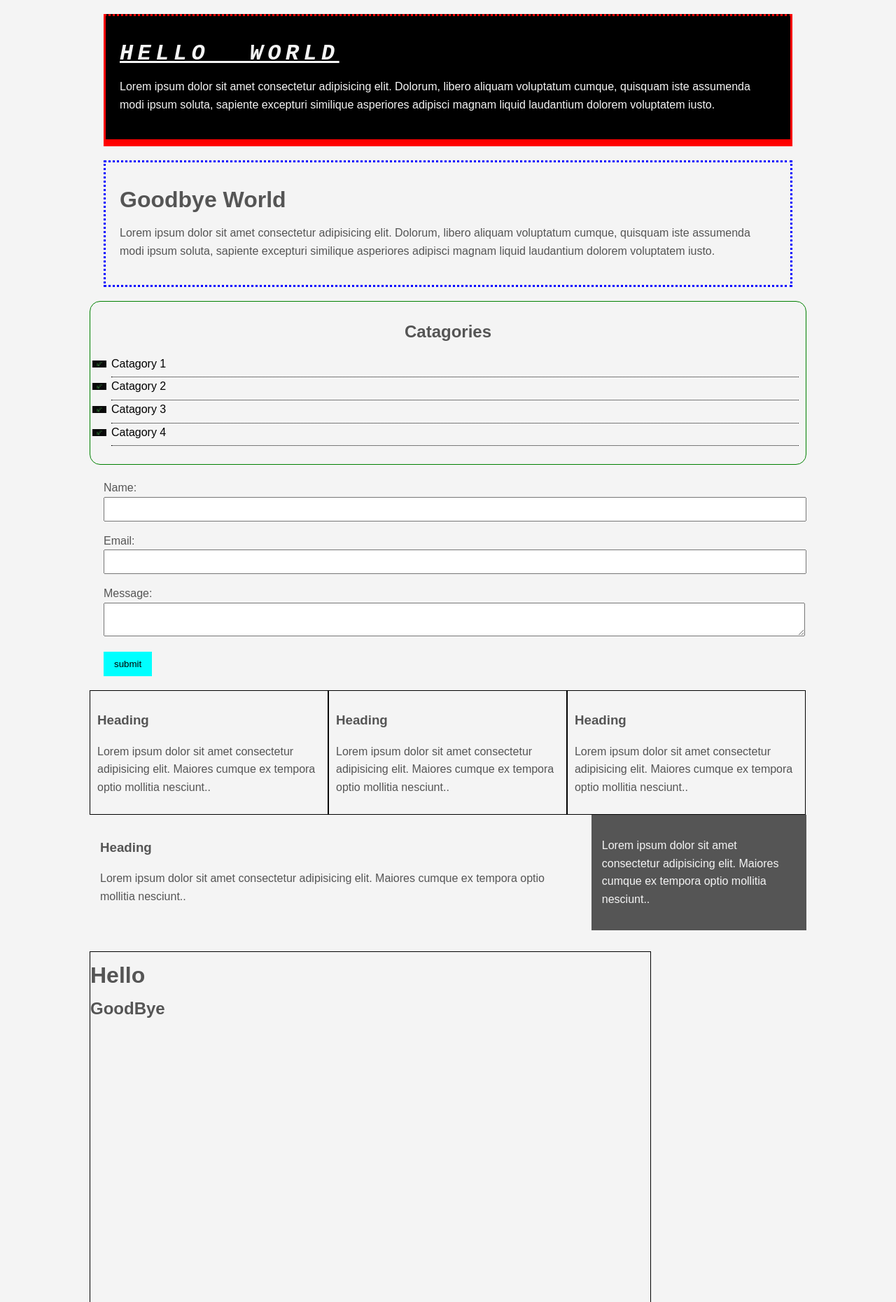
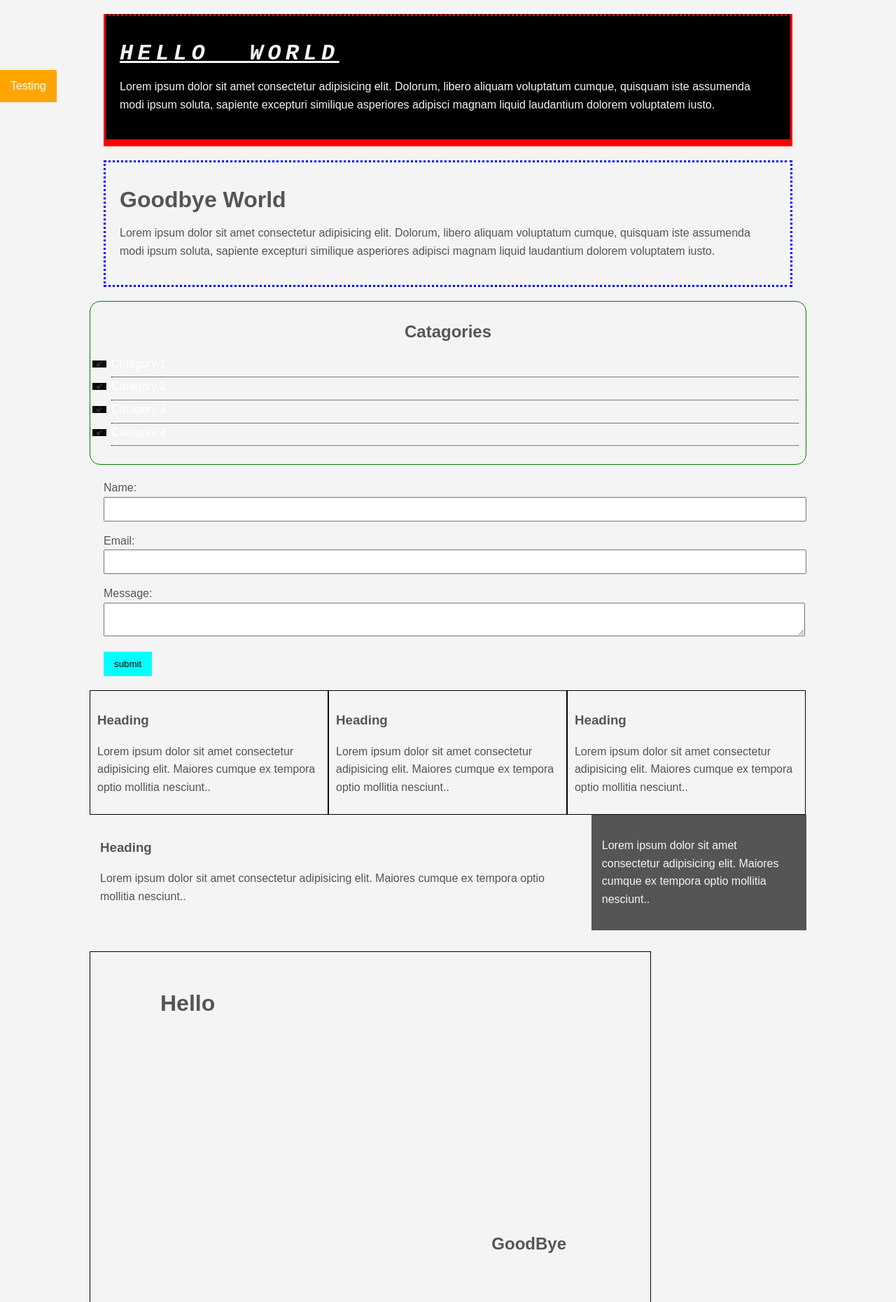
Before and after one commit to Ibbya42/CSS, a plain HTML site: page CSScheatsheet/index.html in a window 1280 px wide. Shown: the whole page at 70% size. Drawn offline with Linux system fonts and the light colour scheme.

Commit message:
7/08 push

```diff
--- a/CSScheatsheet/css/style.css
+++ b/CSScheatsheet/css/style.css
@@ -26,7 +26,7 @@ body{
 
 a{
     text-decoration:none;
-    color: black;
+    color: white;
 }
 
 a:hover{
@@ -37,18 +37,14 @@ a:active{
     color:green;
 }
 
-a:visited{
-    color: black;
-}
-
 .container{
     width: 80%;
     margin: auto;
 }
 
 .button{
-    background-color: black;
-    color: red;
+    background-color: orange;
+    color: white;
     padding: 10px 15px;
     border: none;
 }
@@ -185,4 +181,25 @@ a:visited{
     height: 500px;
     border: 1px solid black;
     margin-top: 30px;
+    position: relative;
 }
+
+.p-box h1{
+
+    position: absolute;
+    top: 40px;
+    left: 100px;
+
+}
+
+.p-box h2{
+
+    position: absolute;
+    bottom: 50px;
+    right: 120px;
+}
+
+.fix-me{
+    position: fixed;
+    top: 100px;
+}
--- a/CSScheatsheet/index.html
+++ b/CSScheatsheet/index.html
@@ -90,10 +90,10 @@
         <h2>GoodBye</h2>
     </div>
 
-
-
     <!-- End of Container -->
 </div>
+
+<a class="fix-me button" href="" >Testing</a>
 
 
 
```
Also changed, not shown: CSScheatsheet/images/footer1.jpg (added).
